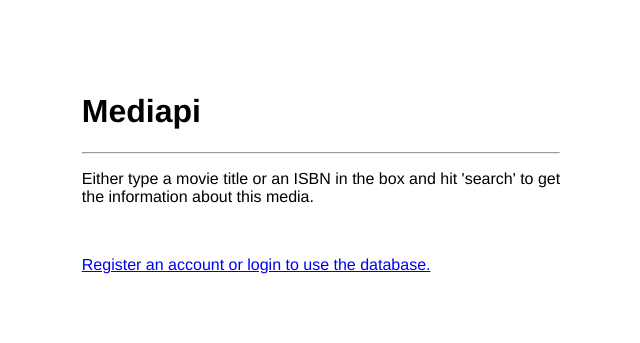
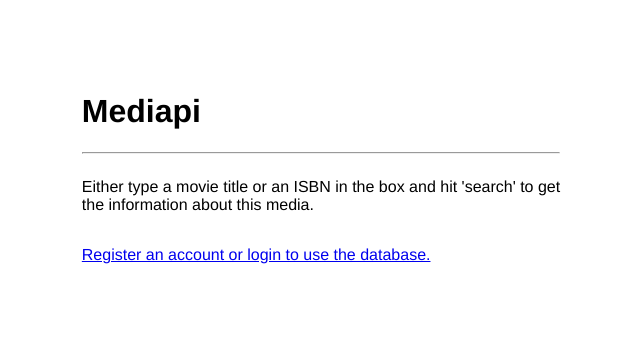
Before and after one commit to jae1911/mediapi, a PHP site: page / in a window 1280 px wide. Shown: the top 343 px of the page, without its empty margins (327-967 px from the left). Run offline with PHP 8.4, Linux system fonts and the light colour scheme.

Commit message:
Frontend: add more styling

```diff
--- a/frontend/public/main.css
+++ b/frontend/public/main.css
@@ -13,9 +13,20 @@
   justify-content: center;
   align-items: center;
 
+  padding-bottom: 5%;
+
   font-family: Helvetica, Arial, sans-serif;
 }
 
 .error {
     transform: translateX(-20px);
 }
+
+p {
+  max-width: 500px;
+  display: inline-block;
+}
+
+form p {
+  display: flex;
+}
```
